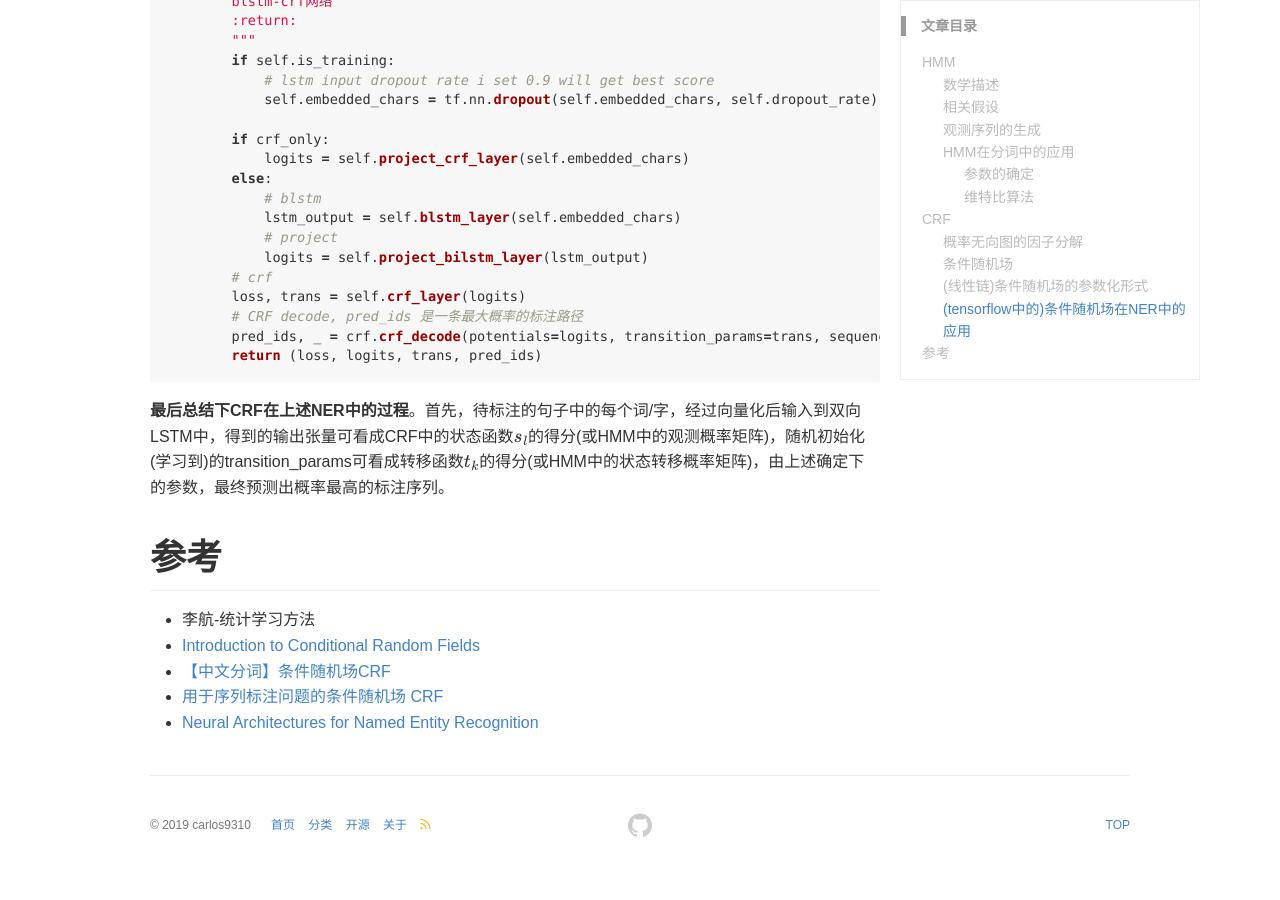
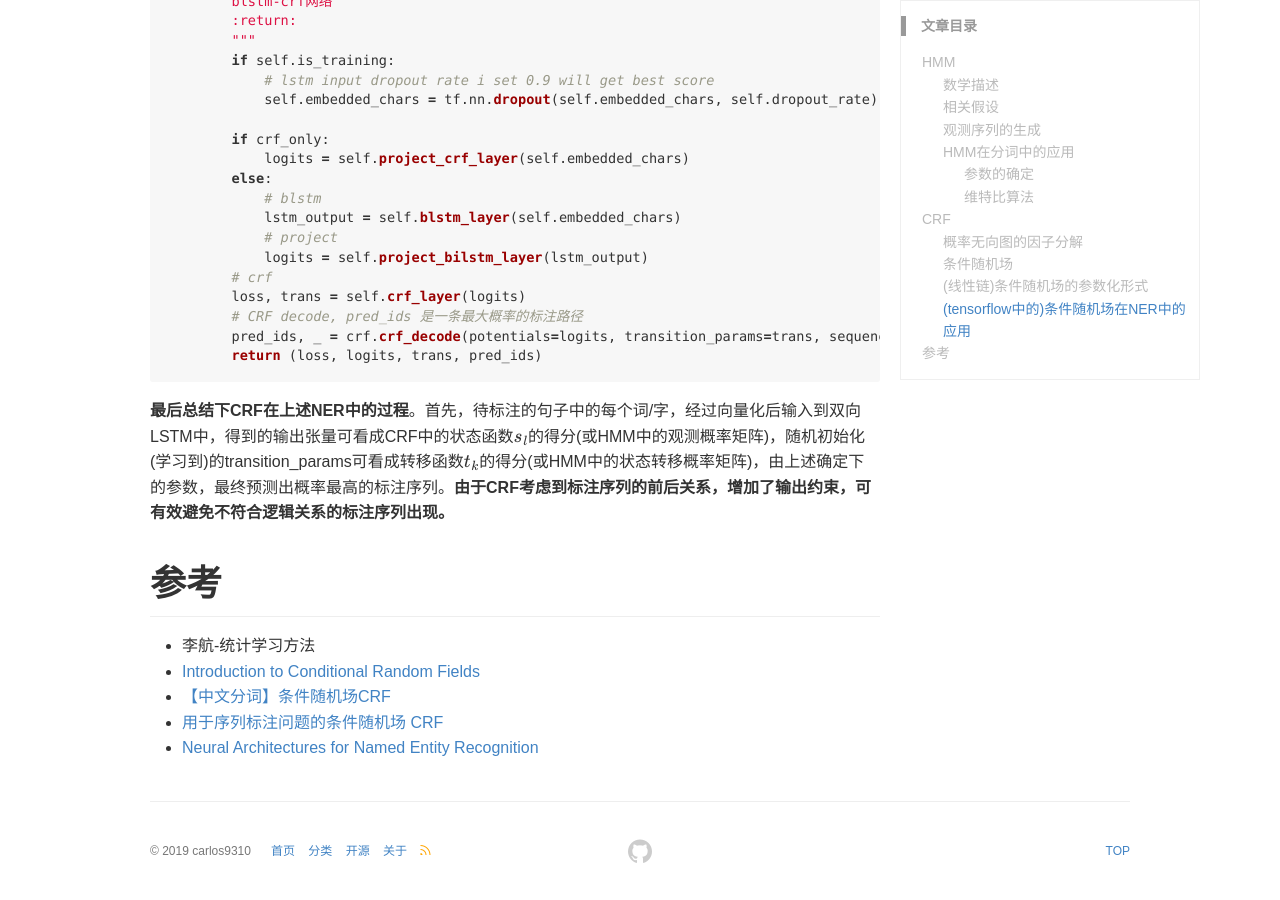
Before and after one commit to carlos9310/carlos9310.github.io, a Jekyll site: the page built from _posts/ML/2019-07-05-HMM-CRF.md, in a window 1280 px wide and 900 px high, scrolled down 12516 px. Built offline with Jekyll 4.4.1, drawn with Linux system fonts in a browser that asks for light colours; formulas are drawn with MathJax 3; comment, search, counter and statistics services are not loaded; before the commit the page ends 13390 px from its top, so only the background shows below that.

Commit message:
update CRF

````diff
--- a/_posts/ML/2019-07-05-HMM-CRF.md
+++ b/_posts/ML/2019-07-05-HMM-CRF.md
@@ -511,7 +511,7 @@ def crf_decode(potentials, transition_params, sequence_length):
         return (loss, logits, trans, pred_ids)
 ```
 
-**最后总结下CRF在上述NER中的过程**。首先，待标注的句子中的每个词/字，经过向量化后输入到双向LSTM中，得到的输出张量可看成CRF中的状态函数$$s_l$$的得分(或HMM中的观测概率矩阵)，随机初始化(学习到)的transition_params可看成转移函数$$t_k$$的得分(或HMM中的状态转移概率矩阵)，由上述确定下的参数，最终预测出概率最高的标注序列。
+**最后总结下CRF在上述NER中的过程**。首先，待标注的句子中的每个词/字，经过向量化后输入到双向LSTM中，得到的输出张量可看成CRF中的状态函数$$s_l$$的得分(或HMM中的观测概率矩阵)，随机初始化(学习到)的transition_params可看成转移函数$$t_k$$的得分(或HMM中的状态转移概率矩阵)，由上述确定下的参数，最终预测出概率最高的标注序列。**由于CRF考虑到标注序列的前后关系，增加了输出约束，可有效避免不符合逻辑关系的标注序列出现。**
 
 
 
````
